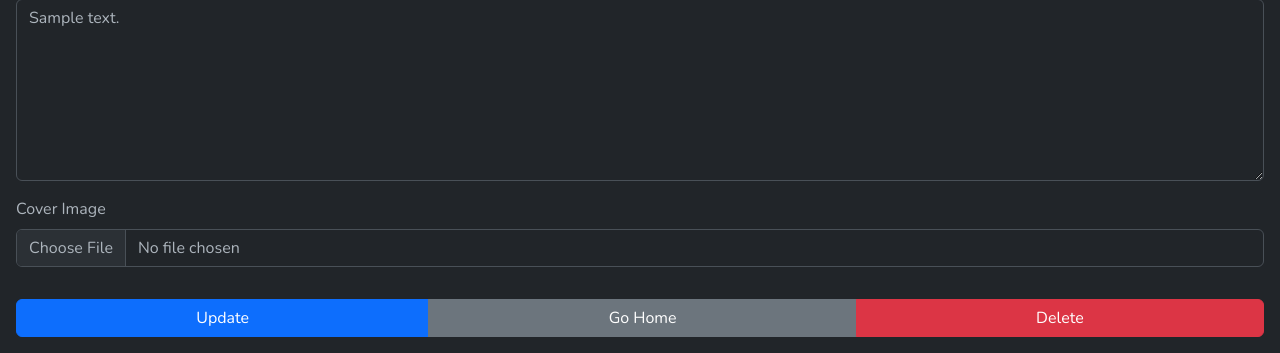
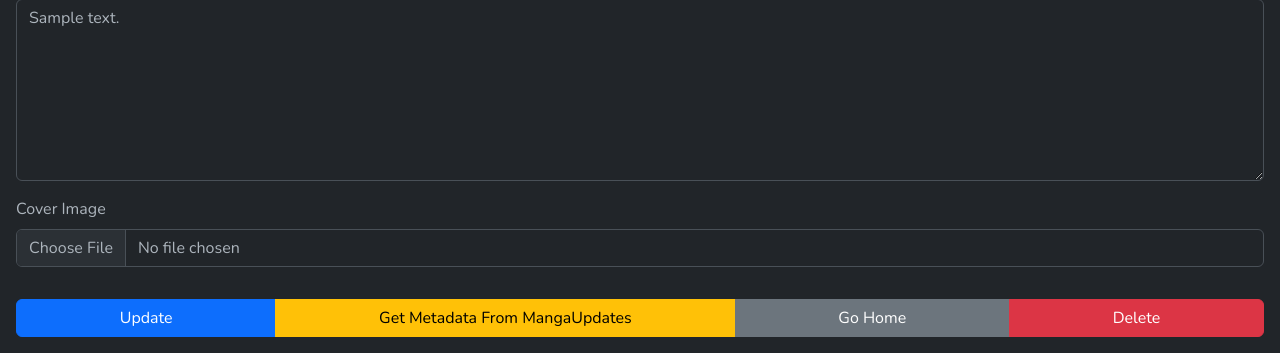
Before and after one commit to EdwinRodger/MyMangaDataBase, a Flask app: page /manga/edit/1 in a window 1280 px wide. Shown: the part 1377-1730 px from the top of the page. Run offline with Flask 3, Linux system fonts and the light colour scheme; tables that the repository leaves empty hold one stand-in row (values such as "Sample post"); grey boxes marked "Sample" are stand-in pictures; some libraries are stand-ins or nearby versions.

Commit message:
New: Get Online Metadata

```diff
--- a/src/manga/routes.py
+++ b/src/manga/routes.py
@@ -1,5 +1,7 @@
 import os
 from datetime import datetime
+import time
+import random
 
 from flask import (
     Blueprint,
@@ -29,6 +31,7 @@ from src.manga.utils import (
     save_picture,
 )
 from src.models import Manga
+from src.manga import web_scraper
 
 today_date = datetime.date(datetime.today())
 
@@ -143,6 +146,33 @@ def edit_manga(manga_id):
         history=history,
     )
 
+
+# Updates metadata related to the manga
+# manga_id = 0 means whole database will get updated
+@manga.route("/function/update-metadata/<int:manga_id>")
+def update_metadata(manga_id):
+    if manga_id != 0:
+        manga = Manga.query.get_or_404(manga_id)
+        if manga.cover != "default-manga.svg":
+            cover_path = f"src/static/manga_cover/{manga.cover}"
+            if os.path.exists(cover_path):
+                os.remove(cover_path)
+        metadata = web_scraper.manga_search(manga.title)
+        manga.artist, manga.author, manga.cover, manga.description, manga.genre = metadata
+        db.session.commit()
+    else:
+        manga_list = Manga.query.order_by(Manga.title.name).all()
+        for manga in manga_list:
+            if manga.cover != "default-manga.svg":
+                cover_path = f"src/static/manga_cover/{manga.cover}"
+                if os.path.exists(cover_path):
+                    os.remove(cover_path)
+            time.sleep(random.randint(2, 5))
+            metadata = web_scraper.manga_search(manga.title)
+            manga.artist, manga.author, manga.cover, manga.description, manga.genre = metadata
+            db.session.commit()
+        return redirect(url_for("manga.manga_list"))
+    return redirect(url_for("manga.edit_manga", manga_id=manga_id))
 
 # Delete A Manga
 @manga.route("/delete/<int:manga_id>", methods=["POST"])
--- a/src/templates/manga/edit-manga.html
+++ b/src/templates/manga/edit-manga.html
@@ -151,6 +151,8 @@
                         <!-- Updates Manga -->
                         {{ form.update(class="btn btn-primary px-auto") }}
                         <!-- Return to home page -->
+                        <a href="{{ url_for('manga.update_metadata', manga_id = manga.id) }}" class="btn btn-warning">Get Metadata From MangaUpdates</a>
+                        <!-- Return to home page -->
                         <a href="{{ url_for('home.homepage') }}" class="btn btn-secondary">Go Home</a>
                         <!-- Deletes Manga -->
                         <button type="button" class="btn btn-danger px-auto" data-bs-toggle="modal"
```
